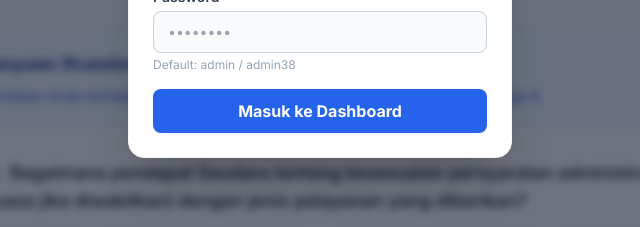
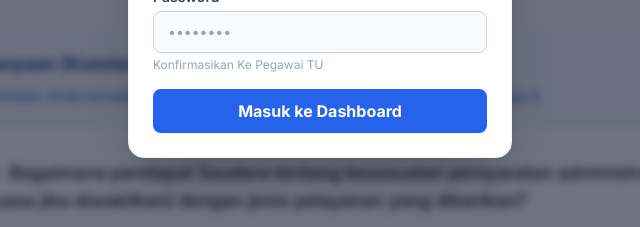
Before and after one commit to feliciaiva25-lgtm/smpn38.mt, a plain HTML site: page index.html in a window 1280 px wide. Both pictures are taken after a click on the button "Admin". Shown: the part 410-637 px from the top of the page, 320-960 px from the left. Drawn offline with nearby package versions, Linux system fonts and the light colour scheme.

Commit message:
Update index.html

```diff
--- a/index.html
+++ b/index.html
@@ -374,7 +374,7 @@
                 <div>
                     <label class="block text-sm font-semibold text-slate-700 mb-1">Password</label>
                     <input type="password" id="adminPass" class="w-full px-3.5 py-2.5 bg-slate-50 border border-slate-300 rounded-lg focus:ring-2 focus:ring-blue-500 outline-none text-slate-700 text-sm" placeholder="••••••••">
-                    <p class="text-xs text-slate-400 mt-1">Default: admin / admin38</p>
+                    <p class="text-xs text-slate-400 mt-1">Konfirmasikan Ke Pegawai TU</p>
                 </div>
                 <div id="loginError" class="text-red-600 text-xs font-semibold hidden">Username atau password salah!</div>
                 <button onclick="handleAdminAuth()" class="w-full bg-blue-600 hover:bg-blue-700 active:bg-blue-800 text-white font-bold py-2.5 rounded-lg transition-colors shadow-sm">
```
